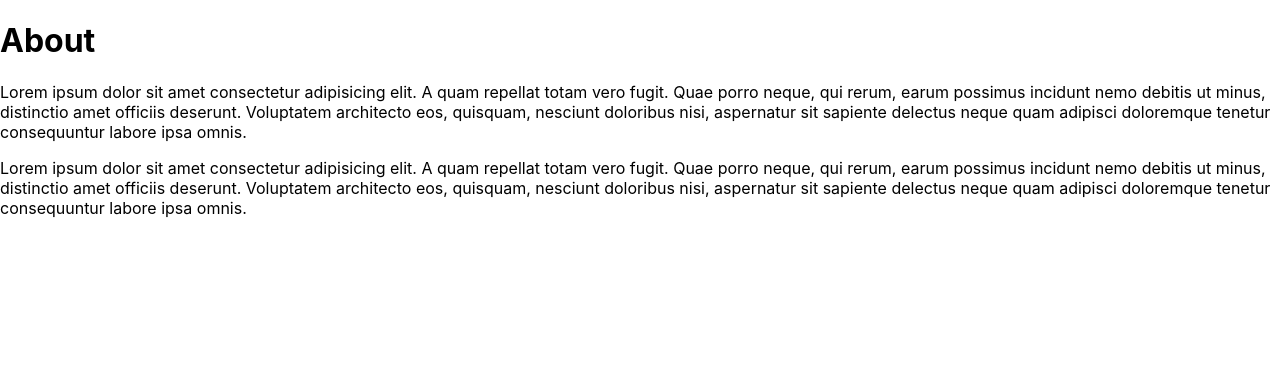
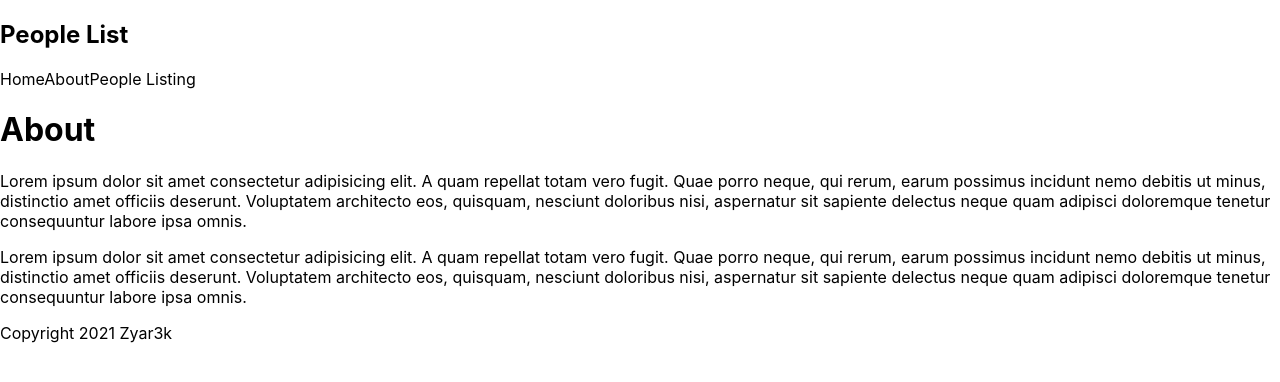
Before and after one commit to Zyar3k/nextjs-basic, a Next.js app: page /about in a window 1280 px wide. Shown: the top 382 px of the page. Built offline with nearby package versions, Linux system fonts and the light colour scheme.

Commit message:
Add layout component

```diff
--- /dev/null
+++ b/components/Layout.js
@@ -0,0 +1,14 @@
+import Footer from "./Footer";
+import Navbar from "./Navbar";
+
+const Layout = ({ children }) => {
+  return (
+    <div className='content'>
+      <Navbar />
+      {children}
+      <Footer />
+    </div>
+  );
+};
+
+export default Layout;
--- a/pages/_app.js
+++ b/pages/_app.js
@@ -1,7 +1,12 @@
-import '../styles/globals.css'
+import Layout from "../components/Layout";
+import "../styles/globals.css";
 
 function MyApp({ Component, pageProps }) {
-  return <Component {...pageProps} />
+  return (
+    <Layout>
+      <Component {...pageProps} />
+    </Layout>
+  );
 }
 
-export default MyApp
+export default MyApp;
--- a/pages/index.js
+++ b/pages/index.js
@@ -1,6 +1,4 @@
 import Head from "next/head";
-import Footer from "../components/Footer";
-import Navbar from "../components/Navbar";
 import styles from "../styles/Home.module.css";
 
 import Link from "next/link";
@@ -8,7 +6,6 @@
 export default function Home() {
   return (
     <div>
-      <Navbar />
       <h1>home</h1>
       <p>
         Lorem ipsum dolor sit amet consectetur adipisicing elit. A quam repellat
@@ -21,7 +18,6 @@
       <Link href='/people'>
         <a>See People Listing</a>
       </Link>
-      <Footer />
     </div>
   );
 }
```
